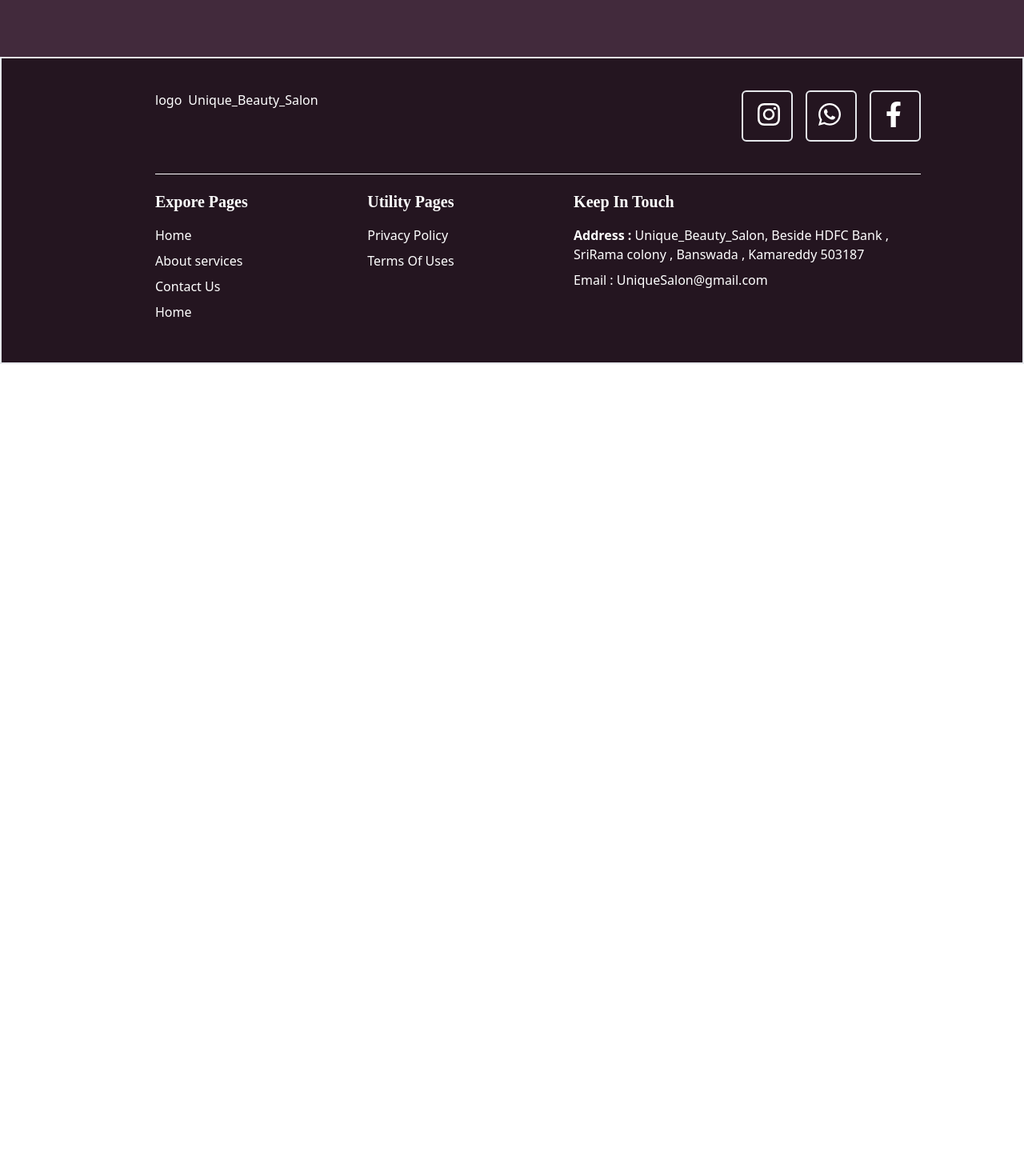
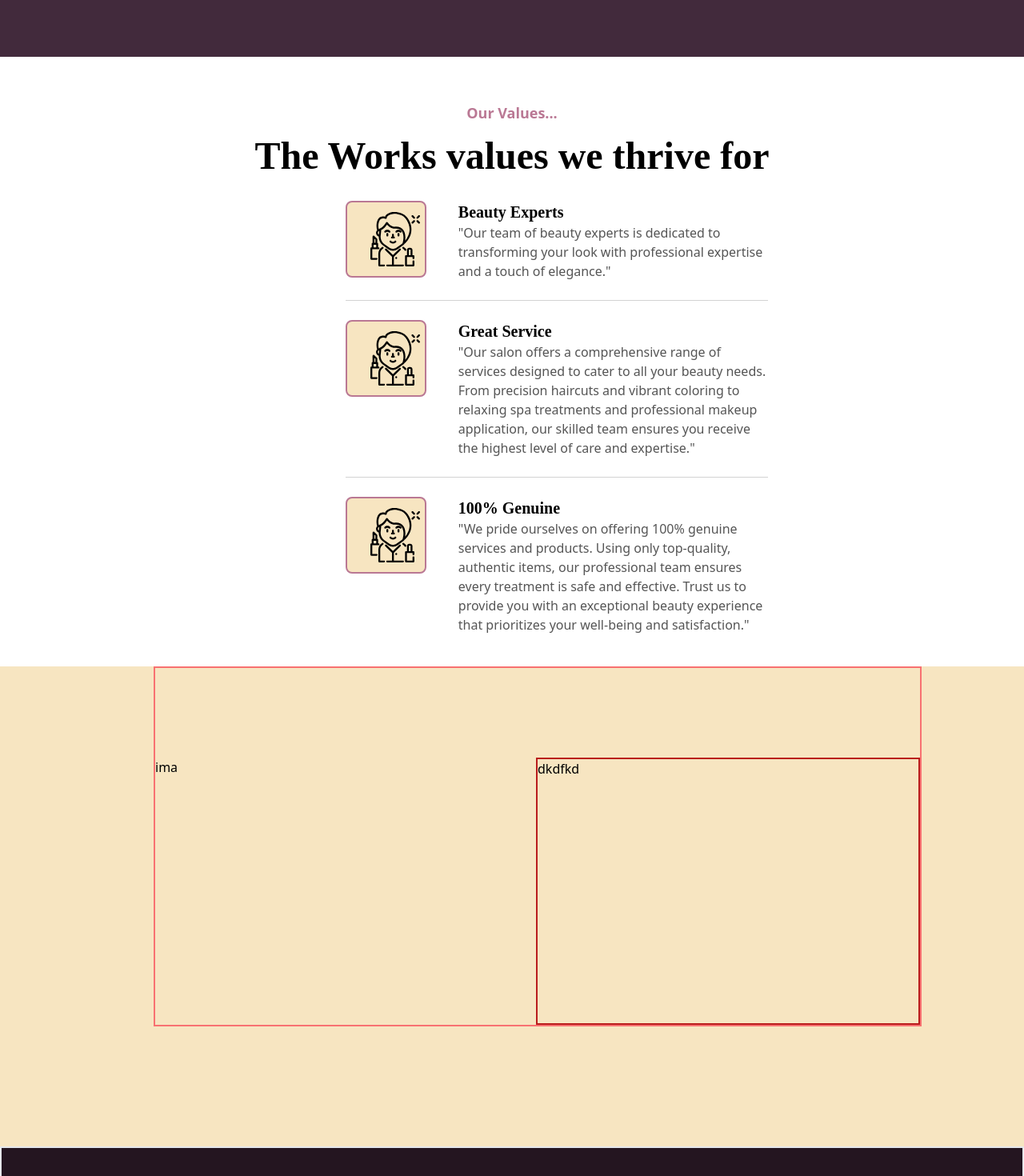
Before and after one commit to Taterao3133/salon-website, a React (Create React App) app in the folder client_side/: page /about in a window 1280 px wide. Shown: the part 400-1870 px from the top of the page at 80% size. Before the commit the page ends 855 px from the top, so only its background shows below. Built offline with nearby package versions, Linux system fonts and the light colour scheme.

Commit message:
worked on aboutsection

```diff
--- a/client_side/package.json
+++ b/client_side/package.json
@@ -3,7 +3,7 @@
   "version": "0.1.0",
   "private": true,
   "dependencies": {
-    "@fontsource/manrope": "^5.0.19",
+    "@fontsource/manrope": "^5.0.20",
     "@testing-library/jest-dom": "^5.17.0",
     "@testing-library/react": "^13.4.0",
     "@testing-library/user-event": "^13.5.0",
--- a/client_side/src/Pages/About.jsx
+++ b/client_side/src/Pages/About.jsx
@@ -1,7 +1,8 @@
-
+import Aboutservice from '../Images/about-service.svg'
 
 function About() {
   return (
+    <div className="about_section">
     <div className="tagline bg-[#422A3C] w-full h-96 justify-items-center text-center ">
       <div className="container ml-96  pt-24 w-2/4  ">
         <h5 className="text-[#ECBFD3] font-semibold ml-3">Short Story About Us</h5>
@@ -14,6 +15,64 @@ function About() {
 
       </div>
     </div>
+    <div className="values_content text-center mt-14">
+        <p className="V_heading text-[#BA7894] font-semibold text-lg ">Our Values...</p>
+        <p className="v_h2 font-playfair font-bold text-5xl pt-4"> The Works values we thrive for</p>
+        <div className="container w-2/4 ml-80 space-y-6 ">
+          <div className="box flex ml-28 mt-8 ">
+            <div className="v_innner_content flex-[0.2] text-center  border-2 border-[#BA7894] bg-[#F7E5C1]  w-24 h-24 rounded-lg  ">
+              <img src={Aboutservice} alt="img" className='fill-current text-[#BA7894] w-20 h-20   pt-3 ml-5'/>
+            </div>
+            <div className="v_innner_content flex-[0.8] text-left ml-10 ">
+              <p className='font-playfair font-bold text-xl'>Beauty Experts</p>
+              <p className='font-manrope text-[#555555] text-base'>"Our team of beauty experts is dedicated to transforming your look with professional expertise and a touch of elegance."</p>
+
+            </div>
+          </div>
+
+          <hr className="border-t border-[#D3D3D3]  mt-2 w-6/7 ml-28" />
+
+          <div className="box flex ml-28 ">
+            <div className="v_innner_content flex-[0.2] text-center  border-2 border-[#BA7894] bg-[#F7E5C1]  w-24 h-24 rounded-lg  ">
+              <img src={Aboutservice} alt="img" className='fill-current text-[#BA7894] w-20 h-20   pt-3 ml-5'/>
+            </div>
+            <div className="v_innner_content flex-[0.8] text-left ml-10 ">
+              <p className='font-playfair font-bold text-xl'>Great Service</p>
+              <p className='font-manrope text-[#555555] text-base'>"Our salon offers a comprehensive range of services designed to cater to all your beauty needs. From precision haircuts and
+                vibrant coloring to relaxing spa treatments and professional makeup application,
+                our skilled team ensures you receive the highest level of care and expertise."</p>
+
+            </div>
+          </div>
+          <hr className="border-t border-[#D3D3D3]  mt-2 w-6/7 ml-28" />
+          <div className="box flex ml-28 ">
+            <div className="v_innner_content flex-[0.2] text-center  border-2 border-[#BA7894] bg-[#F7E5C1]  w-24 h-24 rounded-lg  ">
+              <img src={Aboutservice} alt="img" className='fill-current text-[#BA7894] w-20 h-20   pt-3 ml-5'/>
+            </div>
+            <div className="v_innner_content flex-[0.8] text-left ml-10 ">
+              <p className='font-playfair font-bold text-xl'>100% Genuine</p>
+              <p className='font-manrope text-[#555555] text-base'>
+              "We pride ourselves on offering 100% genuine services and products. Using only top-quality, authentic items, our professional
+               team ensures every treatment is safe and effective. Trust us to provide you with an exceptional beauty
+               experience that prioritizes your well-being and satisfaction."</p>
+
+            </div>
+          </div>
+        </div>
+
+    </div>
+    <div className="about_us_section w-full h-[600px] bg-[#F7E5C1] mt-10 ">
+      <div className="ab_box h-3/4 w-3/4 border-2 border-red-400 ml-48 pt-28 flex" >
+        <div className="abt_img flex-[0.5]">
+          ima
+        </div>
+        <div className="abt_content flex-[0.5] border-2 border-red-700">
+          dkdfkd
+        </div>
+      </div>
+
+    </div>
+  </div>
   )
 }
 
```
Also changed, not shown: client_side/src/Images/about-service.svg (added), 1 other file (tests, documents, lock files or other folders).
